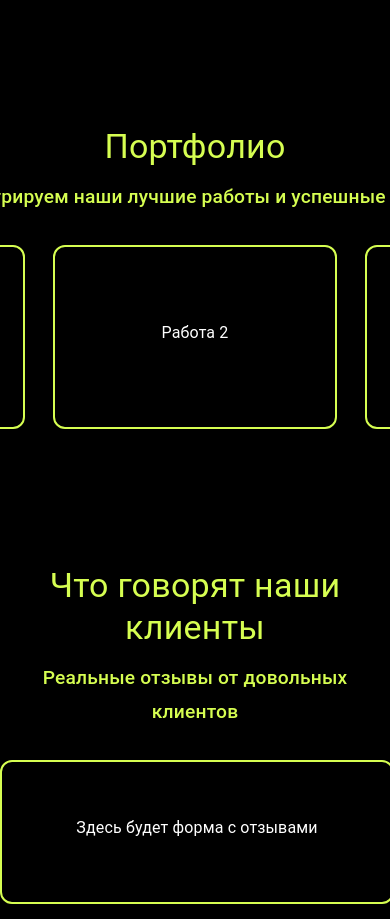
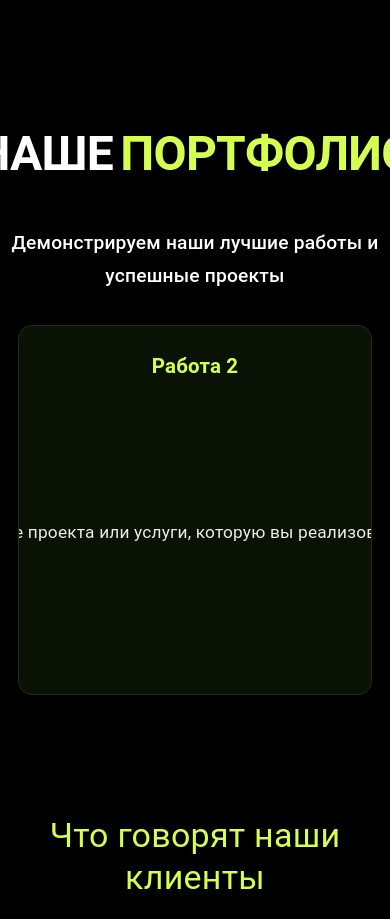
Before and after one commit to FlamingoKi/JGETit-site, a React (Vite) app: page / in a window 390 px wide. Shown: the part 3200-4119 px from the top of the page. Built offline with nearby package versions, Linux system fonts and the light colour scheme.

Commit message:
4 секция реборн

```diff
--- a/src/components/sections/Portfolio.css
+++ b/src/components/sections/Portfolio.css
@@ -2,35 +2,147 @@
   text-align: center;
   color: #D6FE51;
 }
+
+
 #portfolio .portfolio-subtitle {
   text-align: center;
   font-size: 1.2rem;
   font-weight: 500;
+  margin-top: 44px;
   margin-bottom: 32px;
-  color: #D6FE51;
+  color: #fff;
 }
+
+/* Сетка карточек */
 #portfolio .portfolio-row {
   display: flex;
   gap: 28px;
+  justify-content: center; /* было flex-start, теперь центрируем */
+  flex-wrap: nowrap;
+  width: 100vw;
+  max-width: none;
+  margin: 0 auto; /* добавим auto для центрирования */
+  padding-bottom: 16px;
+  align-items: stretch;
+  white-space: nowrap; /* предотвращаем перенос */
+}
+
+/* Карточка портфолио */
+#portfolio .portfolio-card {
+  flex: 1 1 320px;
+  min-width: 320px;
+  max-width: 340px;
+  min-height: 260px;
+  max-height: 320px;
+  height: 320px;
+  background: #0a1206;
+  border: 1.5px solid #232e13 !important;
+  border-radius: 14px;
+  padding: 24px 16px;
+  box-shadow: 0 2px 8px #0001;
+  display: flex;
+  flex-direction: column;
+  align-items: stretch;
+  justify-content: stretch;
+  margin-bottom: 20px;
+  border: 2px solid #D6FE51;
+  transition:
+    transform 0.22s cubic-bezier(.4,1.6,.4,1),
+    box-shadow 0.22s cubic-bezier(.4,1.6,.4,1),
+    border-color 0.22s cubic-bezier(.4,1.6,.4,1);
+  position: relative;
+  overflow: hidden;
+}
+#portfolio .portfolio-card::after {
+  content: "";
+  pointer-events: none;
+  position: absolute;
+  left: -30%;
+  top: -60%;
+  width: 60%;
+  height: 220%;
+  background: linear-gradient(
+    120deg,
+    rgba(214,254,81,0.0) 0%,
+    rgba(214,254,81,0.18) 48%,
+    rgba(214,254,81,0.32) 55%,
+    rgba(214,254,81,0.18) 62%,
+    rgba(214,254,81,0.0) 100%
+  );
+  opacity: 0;
+  filter: blur(32px);
+  transform: skewX(-18deg) translateX(-80px) scaleY(0.85);
+  transition:
+    opacity 0.32s cubic-bezier(.4,1.6,.4,1),
+    transform 0.7s cubic-bezier(.4,1.6,.4,1);
+  border-radius: 18px;
+  z-index: 3;
+}
+#portfolio .portfolio-card:hover::after,
+#portfolio .portfolio-card:focus::after,
+#portfolio .portfolio-card:focus-visible::after {
+  opacity: 0.5;
+  transform: skewX(-18deg) translateX(220px) scaleY(1);
+  transition:
+    opacity 0.32s cubic-bezier(.4,1.6,.4,1),
+    transform 0.7s cubic-bezier(.4,1.6,.4,1);
+}
+#portfolio .portfolio-card:hover,
+#portfolio .portfolio-card:focus,
+#portfolio .portfolio-card:focus-visible {
+  transform: scale(1.045);
+  box-shadow: 0 0 32px 0 #d6fe5180, 0 4px 24px 0 #0a1206cc;
+  border-color: #D6FE51 !important;
+  z-index: 2;
+}
+
+/* Контент карточки */
+#portfolio .portfolio-card-content {
+  display: flex;
+  flex-direction: column;
+  height: 100%;
+  flex: 1 1 auto;
   justify-content: flex-start;
-  flex-wrap: nowrap;
-  max-width: 100%;
-  margin: 0 auto;
-  overflow-x: auto;
-  padding-bottom: 16px;
+  align-items: center;
+  padding: 0;
 }
-#portfolio .portfolio-card {
-  flex: 1;
-  min-width: 280px;
-  max-width: 340px;
-  background: #000;
-  border-radius: 12px;
-  height: 180px;
+#portfolio .portfolio-card-title {
+  font-size: 1.28rem;
+  font-weight: bold;
+  margin-bottom: 14px;
+  min-height: 32px;
+  color: #D6FE51;
+  text-align: center;
+}
+#portfolio .portfolio-card-desc {
+  font-size: 1.08rem;
+  color: #fff;
+  margin-bottom: 0;
+  min-height: 48px;
+  text-align: center;
+  opacity: 0.92;
+  line-height: 1.5;
+  flex: 1 1 auto;
   display: flex;
   align-items: center;
   justify-content: center;
-  color: #fff;
-  font-size: 1.1rem;
-  margin-bottom: 20px;
-  border: 2px solid #D6FE51;
 }
+
+/* Адаптивность */
+@media (max-width: 900px) {
+  #portfolio .portfolio-row {
+    flex-direction: row;
+    gap: 18px;
+    width: 100vw;
+    max-width: none;
+    padding: 0;
+    white-space: nowrap;
+    justify-content: center; /* тоже центрируем на мобильных */
+  }
+  #portfolio .portfolio-card {
+    max-width: 340px;
+    min-width: 320px;
+    width: 320px;
+    flex: 0 0 auto;
+  }
+}
--- a/src/components/sections/Portfolio.jsx
+++ b/src/components/sections/Portfolio.jsx
@@ -3,35 +3,86 @@ import Card from "@mui/material/Card";
 import CardContent from "@mui/material/CardContent";
 import Typography from "@mui/material/Typography";
 import "./Portfolio.css";
+import "../sections/About.css"; // для about-title классов
 
 export default function Portfolio() {
   return (
     <section id="portfolio">
-      <Typography variant="h4" align="center" gutterBottom>
-        Портфолио
+      <Typography
+        variant="h1"
+        align="center"
+        gutterBottom
+        className="about-title"
+      >
+        <span className="about-title-white">Наше</span>
+        <span className="about-title-green">Портфолио</span>
       </Typography>
-      <Typography variant="subtitle1" align="center" className="portfolio-subtitle" gutterBottom>
+      <Typography
+        variant="subtitle1"
+        align="center"
+        className="portfolio-subtitle"
+        gutterBottom
+      >
         Демонстрируем наши лучшие работы и успешные проекты
       </Typography>
       <div className="portfolio-row">
         <Card className="portfolio-card" variant="outlined">
-          <CardContent>
-            <Typography variant="body1" align="center">
+          <CardContent className="portfolio-card-content">
+            <Typography
+              variant="h6"
+              className="portfolio-card-title"
+              align="center"
+              gutterBottom
+            >
               Работа 1
+            </Typography>
+            <Typography
+              variant="body2"
+              className="portfolio-card-desc"
+              align="center"
+            >
+              Краткое описание проекта или услуги, которую вы реализовали для
+              клиента.
             </Typography>
           </CardContent>
         </Card>
         <Card className="portfolio-card" variant="outlined">
-          <CardContent>
-            <Typography variant="body1" align="center">
+          <CardContent className="portfolio-card-content">
+            <Typography
+              variant="h6"
+              className="portfolio-card-title"
+              align="center"
+              gutterBottom
+            >
               Работа 2
+            </Typography>
+            <Typography
+              variant="body2"
+              className="portfolio-card-desc"
+              align="center"
+            >
+              Краткое описание проекта или услуги, которую вы реализовали для
+              клиента.
             </Typography>
           </CardContent>
         </Card>
         <Card className="portfolio-card" variant="outlined">
-          <CardContent>
-            <Typography variant="body1" align="center">
+          <CardContent className="portfolio-card-content">
+            <Typography
+              variant="h6"
+              className="portfolio-card-title"
+              align="center"
+              gutterBottom
+            >
               Работа 3
+            </Typography>
+            <Typography
+              variant="body2"
+              className="portfolio-card-desc"
+              align="center"
+            >
+              Краткое описание проекта или услуги, которую вы реализовали для
+              клиента.
             </Typography>
           </CardContent>
         </Card>
```
